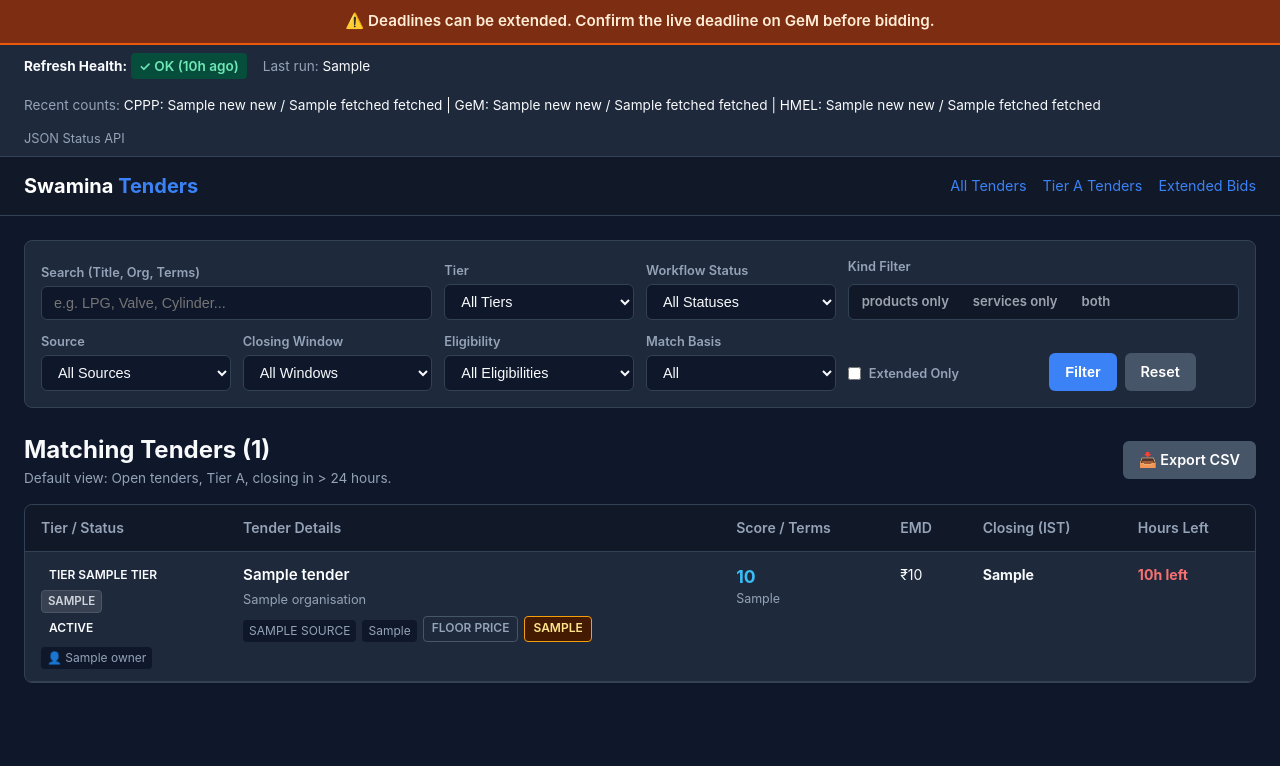
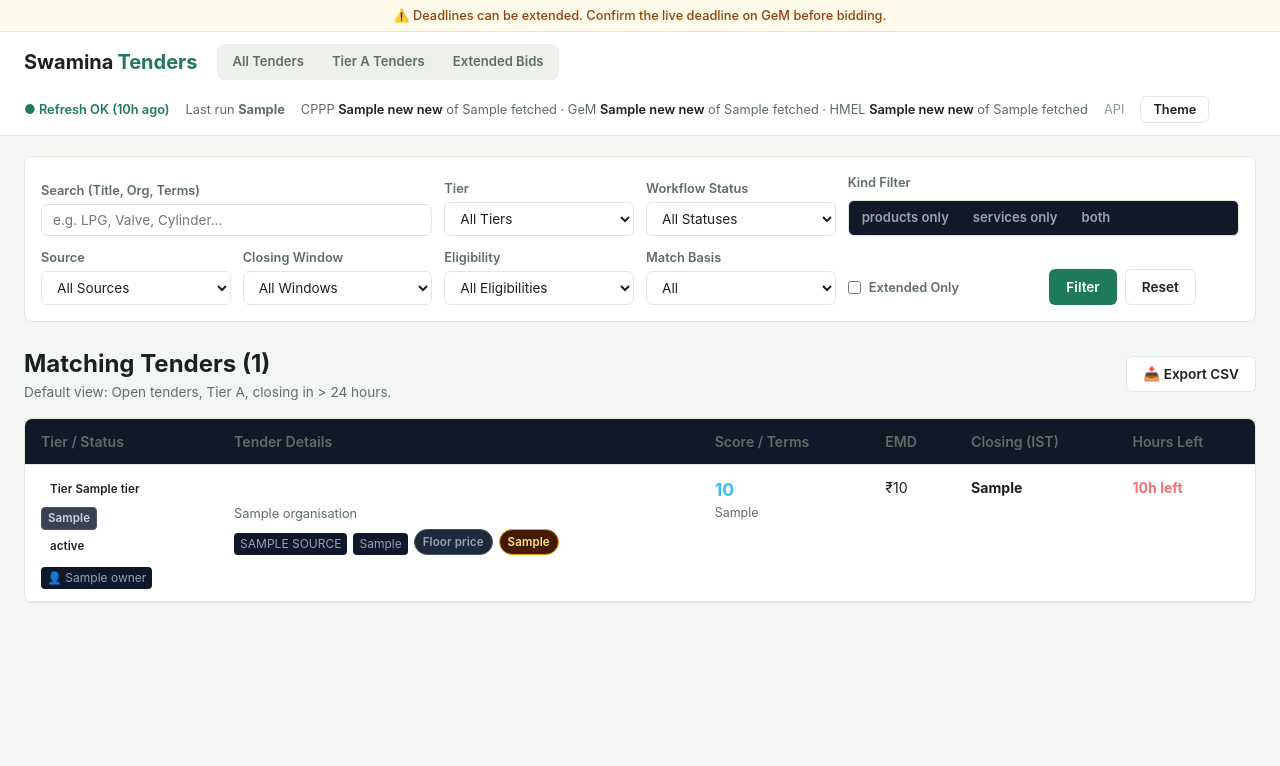
Before and after one commit to saud-sheik/tender-mcp, a Python web app: template tender_mcp/web/templates/list.html in a window 1280 px wide. Shown: the top 766 px of the page. Run offline with Jinja, Linux system fonts and the light colour scheme; the template is opened without the code that fills it: most values are stand-ins (such as "Sample title", 1, 10 or a date in 2020).

Commit message:
base: restyle with clean light theme, dark mode, and compact header

```diff
--- a/tender_mcp/web/templates/base.html
+++ b/tender_mcp/web/templates/base.html
@@ -4,145 +4,297 @@
   <meta charset="UTF-8">
   <meta name="viewport" content="width=device-width, initial-scale=1.0">
   <title>{% block title %}Swamina Tender Aggregator{% endblock %}</title>
+  <script>
+    (function() {
+      try {
+        var saved = localStorage.getItem('swamina-theme');
+        if (saved) {
+          document.documentElement.setAttribute('data-theme', saved);
+        }
+      } catch (e) {}
+    })();
+  </script>
   <style>
     :root {
+      --bg: #f4f6f3;
+      --card-bg: #ffffff;
+      --card-subtle: #f8faf7;
+      --border: #e2e6df;
+      --border-subtle: #edf0eb;
+      --text: #1a221f;
+      --text-muted: #5e6d66;
+      --text-dim: #8a9991;
+      --primary: #1f7a5c;
+      --primary-hover: #176048;
+      --primary-light: #e8f4ef;
+      --primary-tint: #f0f7f4;
+      --success: #1f7a5c;
+      --warning: #b45309;
+      --warning-bg: #fef3c7;
+      --danger: #b91c1c;
+      --danger-bg: #fee2e2;
+      --shadow-sm: 0 1px 2px rgba(0, 0, 0, 0.04);
+      --shadow-md: 0 4px 12px rgba(0, 0, 0, 0.05);
+      --radius: 12px;
+      --radius-sm: 6px;
+      --radius-pill: 9999px;
+    }
+
+    [data-theme="dark"] {
       --bg: #0f172a;
       --card-bg: #1e293b;
+      --card-subtle: #172033;
       --border: #334155;
+      --border-subtle: #27354a;
       --text: #f8fafc;
       --text-muted: #94a3b8;
-      --primary: #3b82f6;
-      --primary-hover: #2563eb;
-      --success: #10b981;
+      --text-dim: #64748b;
+      --primary: #22c55e;
+      --primary-hover: #16a34a;
+      --primary-light: #064e3b;
+      --primary-tint: #0f2d24;
+      --success: #22c55e;
       --warning: #f59e0b;
+      --warning-bg: #451a03;
       --danger: #ef4444;
-      --badge-bg: #334155;
+      --danger-bg: #450a0a;
+      --shadow-sm: 0 1px 3px rgba(0, 0, 0, 0.25);
+      --shadow-md: 0 4px 12px rgba(0, 0, 0, 0.35);
     }
+
     * { box-sizing: border-box; margin: 0; padding: 0; }
+
     body {
       font-family: -apple-system, BlinkMacSystemFont, "Segoe UI", Roboto, Helvetica, Arial, sans-serif;
       background: var(--bg);
       color: var(--text);
       line-height: 1.5;
       padding-bottom: 60px;
-    }
-    a { color: var(--primary); text-decoration: none; }
-    a:hover { text-decoration: underline; }
-
-    /* Top Warning Banner */
-    .banner {
-      background: #7c2d12;
-      color: #ffedd5;
-      text-align: center;
-      padding: 10px 16px;
-      font-weight: 600;
-      font-size: 0.95rem;
-      border-bottom: 2px solid #ea580c;
+      -webkit-font-smoothing: antialiased;
     }
 
-    /* Health Strip */
-    .health-strip {
+    a {
+      color: var(--primary);
+      text-decoration: none;
+      transition: color 0.15s ease;
+    }
+    a:hover {
+      color: var(--primary-hover);
+    }
+
+    :focus-visible {
+      outline: 2px solid var(--primary);
+      outline-offset: 2px;
+    }
+
+    /* Top Slim Warning Strip */
+    .banner {
+      background: #fffbeb;
+      color: #92400e;
+      text-align: center;
+      padding: 6px 16px;
+      font-weight: 500;
+      font-size: 0.8rem;
+      border-bottom: 1px solid #fde68a;
+    }
+    [data-theme="dark"] .banner {
+      background: #3b1d08;
+      color: #fef3c7;
+      border-bottom: 1px solid #78350f;
+    }
+
+    /* Single-Row Header */
+    header.app-header {
       background: var(--card-bg);
       border-bottom: 1px solid var(--border);
-      padding: 8px 24px;
-      font-size: 0.85rem;
+      padding: 12px 24px;
       display: flex;
       flex-wrap: wrap;
       justify-content: space-between;
       align-items: center;
-      gap: 12px;
+      gap: 16px;
     }
-    .health-badge {
-      display: inline-flex;
+
+    .header-left {
+      display: flex;
       align-items: center;
-      gap: 6px;
-      padding: 3px 8px;
-      border-radius: 4px;
-      font-weight: 600;
+      gap: 20px;
     }
-    .health-ok { background: #064e3b; color: #6ee7b7; }
-    .health-stale { background: #7f1d1d; color: #fca5a5; }
 
-    /* Header Nav */
-    header {
-      background: #111827;
-      border-bottom: 1px solid var(--border);
-      padding: 14px 24px;
-      display: flex;
-      justify-content: space-between;
-      align-items: center;
-    }
     .logo {
       font-size: 1.25rem;
       font-weight: 700;
-      color: #fff;
+      color: var(--text);
+      display: flex;
+      align-items: center;
+      gap: 4px;
+      text-decoration: none;
     }
-    .logo span { color: var(--primary); }
-    .nav-links { display: flex; gap: 16px; align-items: center; font-size: 0.9rem; }
+    .logo-accent {
+      color: var(--primary);
+    }
+
+    .nav-tabs {
+      display: flex;
+      align-items: center;
+      gap: 4px;
+      background: var(--border-subtle);
+      padding: 3px;
+      border-radius: 8px;
+    }
+    .nav-tab {
+      padding: 5px 12px;
+      border-radius: 6px;
+      font-size: 0.82rem;
+      font-weight: 600;
+      color: var(--text-muted);
+      text-decoration: none;
+      transition: all 0.15s ease;
+    }
+    .nav-tab:hover {
+      color: var(--text);
+      text-decoration: none;
+    }
+
+    .header-right {
+      display: flex;
+      align-items: center;
+      gap: 16px;
+      font-size: 0.8rem;
+      color: var(--text-muted);
+      flex-wrap: wrap;
+    }
+
+    .health-indicator {
+      display: inline-flex;
+      align-items: center;
+      gap: 5px;
+      font-weight: 600;
+    }
+    .health-ok {
+      color: var(--primary);
+    }
+    .health-stale {
+      color: var(--danger);
+    }
+
+    .health-counts strong {
+      color: var(--text);
+      font-weight: 600;
+    }
+
+    .btn-theme {
+      background: var(--card-bg);
+      border: 1px solid var(--border);
+      color: var(--text);
+      padding: 5px 12px;
+      border-radius: 6px;
+      font-size: 0.8rem;
+      font-weight: 600;
+      cursor: pointer;
+      transition: all 0.15s ease;
+    }
+    .btn-theme:hover {
+      background: var(--border-subtle);
+    }
 
     /* Container */
     .container {
       max-width: 1440px;
       margin: 0 auto;
-      padding: 24px;
+      padding: 20px 24px;
     }
 
-    /* Badges */
+    /* Badges & Chips */
     .badge {
-      display: inline-block;
-      padding: 2px 8px;
-      border-radius: 4px;
-      font-size: 0.75rem;
+      display: inline-flex;
+      align-items: center;
+      padding: 3px 8px;
+      border-radius: var(--radius-pill);
+      font-size: 0.72rem;
       font-weight: 600;
-      text-transform: uppercase;
+      letter-spacing: 0.01em;
+      border: 1px solid transparent;
+      white-space: nowrap;
     }
-    .badge-tier-A { background: #065f46; color: #6ee7b7; }
-    .badge-tier-B { background: #1e40af; color: #93c5fd; }
-    .badge-tier-C { background: #374151; color: #9ca3af; }
-    .badge-extended { background: #854d0e; color: #fef08a; }
-    .badge-details-needed { background: #991b1b; color: #fecaca; }
-    .badge-status-new { background: #1e3a8a; color: #bfdbfe; }
-    .badge-status-interested { background: #065f46; color: #a7f3d0; }
-    .badge-status-bidding { background: #581c87; color: #e9d5ff; }
-    .badge-status-skipped { background: #374151; color: #9ca3af; }
-    .badge-status-submitted { background: #14532d; color: #bbf7d0; }
+    .badge-tier-A { background: #e8f5e9; color: #1e7e34; border-color: #c8e6c9; }
+    .badge-tier-B { background: #e3f2fd; color: #1565c0; border-color: #bbdefb; }
+    .badge-tier-C { background: #f3f4f6; color: #4b5563; border-color: #e5e7eb; }
+    .badge-extended { background: #fef9c3; color: #854d0e; border-color: #fef08a; }
+    .badge-details-needed { background: #fee2e2; color: #991b1b; border-color: #fecaca; }
+    .badge-status-new { background: #e0f2fe; color: #0369a1; border-color: #bae6fd; }
+    .badge-status-interested { background: #ecfdf5; color: #047857; border-color: #a7f3d0; }
+    .badge-status-bidding { background: #f3e8ff; color: #7e22ce; border-color: #e9d5ff; }
+    .badge-status-skipped { background: #f1f5f9; color: #475569; border-color: #cbd5e1; }
+    .badge-status-submitted { background: #dcfce7; color: #15803d; border-color: #86efac; }
+
+    [data-theme="dark"] .badge-tier-A { background: #064e3b; color: #6ee7b7; border-color: #047857; }
+    [data-theme="dark"] .badge-tier-B { background: #1e3a8a; color: #93c5fd; border-color: #1d4ed8; }
+    [data-theme="dark"] .badge-tier-C { background: #374151; color: #9ca3af; border-color: #4b5563; }
+    [data-theme="dark"] .badge-extended { background: #713f12; color: #fef08a; border-color: #a16207; }
+    [data-theme="dark"] .badge-details-needed { background: #7f1d1d; color: #fecaca; border-color: #991b1b; }
+    [data-theme="dark"] .badge-status-new { background: #0c4a6e; color: #7dd3fc; border-color: #0284c7; }
+    [data-theme="dark"] .badge-status-interested { background: #064e3b; color: #6ee7b7; border-color: #059669; }
+    [data-theme="dark"] .badge-status-bidding { background: #581c87; color: #d8b4fe; border-color: #7e22ce; }
+    [data-theme="dark"] .badge-status-skipped { background: #334155; color: #cbd5e1; border-color: #475569; }
+    [data-theme="dark"] .badge-status-submitted { background: #14532d; color: #86efac; border-color: #16a34a; }
 
     /* Form Controls */
     select, input[type="text"], textarea {
-      background: #0f172a;
+      background: var(--card-bg);
       border: 1px solid var(--border);
       color: var(--text);
-      padding: 8px 12px;
-      border-radius: 6px;
-      font-size: 0.9rem;
+      padding: 7px 11px;
+      border-radius: var(--radius-sm);
+      font-size: 0.85rem;
+      font-family: inherit;
     }
     select:focus, input[type="text"]:focus, textarea:focus {
       outline: none;
       border-color: var(--primary);
     }
     button, .btn {
-      display: inline-block;
+      display: inline-flex;
+      align-items: center;
+      justify-content: center;
+      gap: 6px;
       background: var(--primary);
       color: #fff;
-      border: none;
-      padding: 8px 16px;
-      border-radius: 6px;
-      font-size: 0.9rem;
+      border: 1px solid transparent;
+      padding: 7px 16px;
+      border-radius: var(--radius-sm);
+      font-size: 0.85rem;
       font-weight: 600;
       cursor: pointer;
       text-decoration: none;
+      transition: all 0.15s ease;
+      font-family: inherit;
     }
     button:hover, .btn:hover {
       background: var(--primary-hover);
+      color: #fff;
       text-decoration: none;
     }
     .btn-secondary {
-      background: #475569;
+      background: var(--card-bg);
+      color: var(--text);
+      border: 1px solid var(--border);
     }
     .btn-secondary:hover {
-      background: #334155;
+      background: var(--border-subtle);
+      color: var(--text);
     }
   </style>
+  <script>
+    function toggleTheme() {
+      try {
+        var current = document.documentElement.getAttribute('data-theme') === 'dark' ? 'dark' : 'light';
+        var next = current === 'dark' ? 'light' : 'dark';
+        document.documentElement.setAttribute('data-theme', next);
+        localStorage.setItem('swamina-theme', next);
+      } catch (e) {}
+    }
+  </script>
   {% block extra_head %}{% endblock %}
 </head>
 <body>
@@ -151,42 +303,37 @@
     ⚠️ Deadlines can be extended. Confirm the live deadline on GeM before bidding.
   </div>
 
-  <!-- Health Strip -->
-  <div class="health-strip">
-    <div style="display: flex; gap: 16px; align-items: center; flex-wrap: wrap;">
+  <!-- Header -->
+  <header class="app-header">
+    <div class="header-left">
+      <a href="/" class="logo">
+        <span>Swamina</span>
+        <span class="logo-accent">Tenders</span>
+      </a>
+      <nav class="nav-tabs">
+        <a href="/" class="nav-tab">All Tenders</a>
+        <a href="/?tier=A" class="nav-tab">Tier A Tenders</a>
+        <a href="/?extended_only=1" class="nav-tab">Extended Bids</a>
+      </nav>
+    </div>
+
+    <div class="header-right">
       <div>
-        <strong>Refresh Health:</strong>
         {% if health.is_stale %}
-          <span class="health-badge health-stale">⚠️ STALE ({{ health.age_hours }}h ago)</span>
+          <span class="health-indicator health-stale">● Refresh STALE ({{ health.age_hours }}h ago)</span>
         {% else %}
-          <span class="health-badge health-ok">✓ OK ({{ health.age_hours }}h ago)</span>
+          <span class="health-indicator health-ok">● Refresh OK ({{ health.age_hours }}h ago)</span>
         {% endif %}
       </div>
       <div>
-        <span style="color: var(--text-muted);">Last run:</span> {{ health.last_run_ist }}
+        Last run <strong>{{ health.last_run_ist }}</strong>
       </div>
-      <div>
-        <span style="color: var(--text-muted);">Recent counts:</span>
-        CPPP: {{ health.sources.cppp.new }} new / {{ health.sources.cppp.fetched }} fetched
-        | GeM: {{ health.sources.gem.new }} new / {{ health.sources.gem.fetched }} fetched
-        | HMEL: {{ health.sources.hmel.new }} new / {{ health.sources.hmel.fetched }} fetched
+      <div class="health-counts">
+        CPPP <strong>{{ health.sources.cppp.new }} new</strong> of {{ health.sources.cppp.fetched }} · GeM <strong>{{ health.sources.gem.new }} new</strong> of {{ health.sources.gem.fetched }} · HMEL <strong>{{ health.sources.hmel.new }} new</strong> of {{ health.sources.hmel.fetched }}
       </div>
+      <a href="/health" style="font-size: 0.8rem; color: var(--text-dim);" title="JSON Status API">API</a>
+      <button type="button" class="btn-theme" onclick="toggleTheme()" aria-label="Toggle light or dark theme">Theme</button>
     </div>
-    <div>
-      <a href="/health" style="font-size: 0.8rem; color: var(--text-muted);">JSON Status API</a>
-    </div>
-  </div>
-
-  <!-- Header -->
-  <header>
-    <div class="logo">
-      <a href="/" style="color: inherit; text-decoration: none;">Swamina <span>Tenders</span></a>
-    </div>
-    <nav class="nav-links">
-      <a href="/">All Tenders</a>
-      <a href="/?tier=A">Tier A Tenders</a>
-      <a href="/?extended_only=1">Extended Bids</a>
-    </nav>
   </header>
 
   <!-- Main Content -->
```
